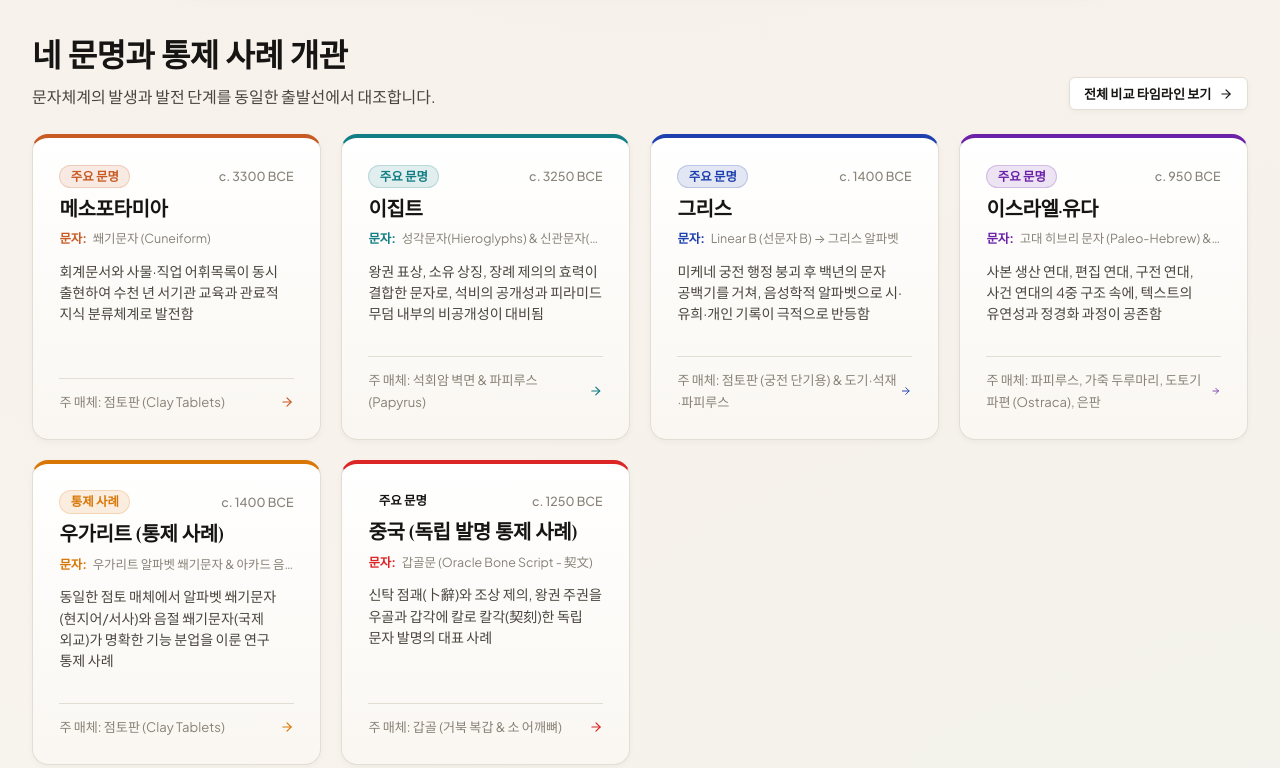
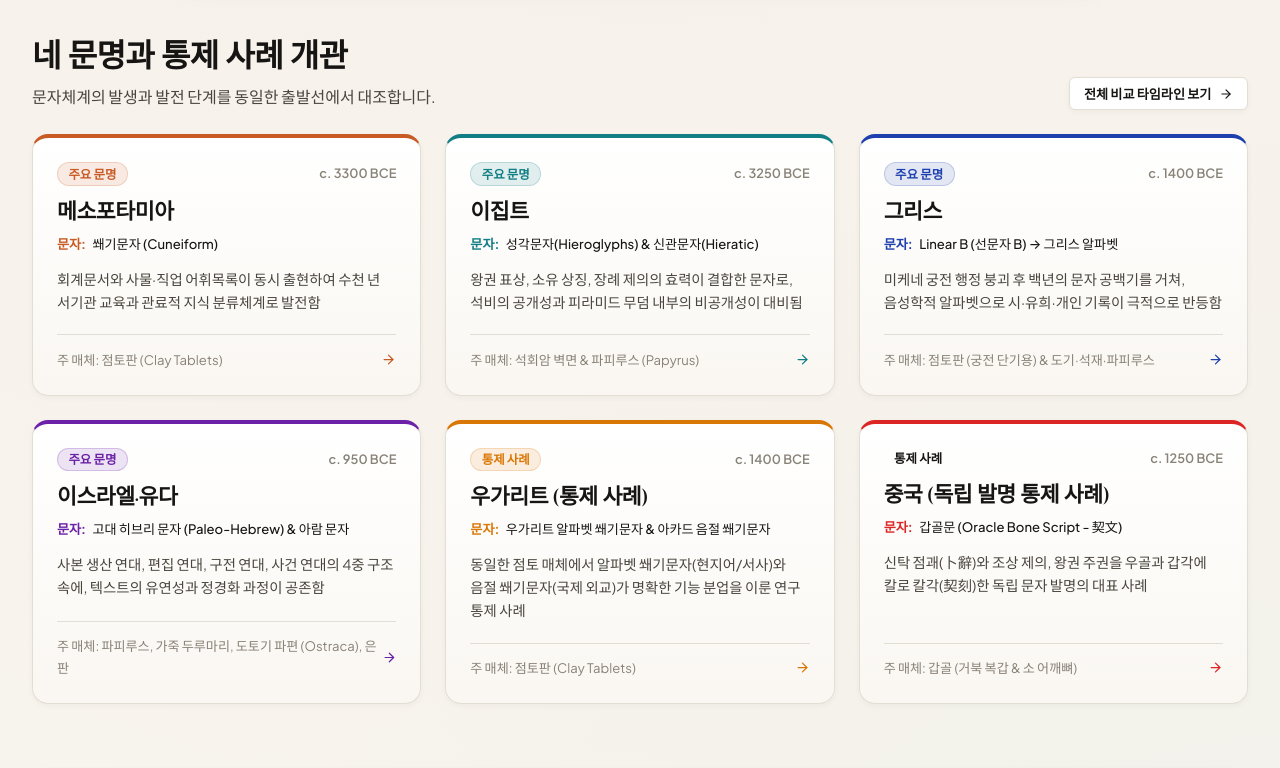
Before and after one commit to YgHnSIM/after-the-ledger, a React (Vite) app: page / in a window 1280 px wide. Shown: the part 700-1468 px from the top of the page. Built offline with nearby package versions, Linux system fonts and the light colour scheme; a web font is replaced by a local one.

Commit message:
fix(home): balance card grid to 3x2 and eliminate text truncation
- Switch lopsided 5+1 card grid layout to balanced 3x2 grid in HomeView
- Eliminate text truncation on card descriptions

```diff
--- a/src/components/HomeView.tsx
+++ b/src/components/HomeView.tsx
@@ -128,47 +128,49 @@ export const HomeView: React.FC<HomeViewProps> = ({ onNavigateTab }) => {
           </button>
         </div>
 
-        <div style={{ display: 'grid', gridTemplateColumns: 'repeat(auto-fit, minmax(240px, 1fr))', gap: '1.25rem' }}>
+        <div style={{ display: 'grid', gridTemplateColumns: 'repeat(auto-fill, minmax(340px, 1fr))', gap: '1.5rem' }}>
           {civList.map((civ) => (
             <div
               key={civ.id}
-              className="card card-hover"
+              className="card card-hover glass-card"
               onClick={() => onNavigateTab('civilizations', civ.id)}
               style={{
                 cursor: 'pointer',
                 display: 'flex',
                 flexDirection: 'column',
                 justifyContent: 'space-between',
-                borderTop: `4px solid ${civ.accentColor}`
+                borderTop: `4px solid ${civ.accentColor}`,
+                padding: '1.5rem',
+                minHeight: '260px'
               }}
             >
               <div>
-                <div style={{ display: 'flex', justifyContent: 'space-between', alignItems: 'center', marginBottom: '0.6rem' }}>
+                <div style={{ display: 'flex', justifyContent: 'space-between', alignItems: 'center', marginBottom: '0.75rem' }}>
                   <span className={`civ-tag civ-${civ.id}`}>
-                    {civ.id === 'ugarit' ? '통제 사례' : '주요 문명'}
+                    {civ.id === 'ugarit' || civ.id === 'china' ? '통제 사례' : '주요 문명'}
                   </span>
-                  <span style={{ fontSize: '0.78rem', color: 'var(--text-muted)', fontWeight: 500, whiteSpace: 'nowrap' }}>
+                  <span style={{ fontSize: '0.8rem', color: 'var(--text-muted)', fontWeight: 600, whiteSpace: 'nowrap' }}>
                     c. {civ.scriptEmergenceBCE} BCE
                   </span>
                 </div>
 
-                <h3 style={{ fontSize: '1.25rem', marginBottom: '0.35rem', fontFamily: 'var(--font-serif)', color: 'var(--text-primary)', lineHeight: 1.25 }}>
+                <h3 style={{ fontSize: '1.35rem', marginBottom: '0.45rem', fontFamily: 'var(--font-serif)', color: 'var(--text-primary)', lineHeight: 1.3 }}>
                   {civ.nameKo}
                 </h3>
 
-                <div style={{ fontSize: '0.78rem', color: 'var(--text-muted)', marginBottom: '0.75rem', display: 'flex', alignItems: 'center', gap: '0.35rem', overflow: 'hidden' }}>
+                <div style={{ fontSize: '0.82rem', color: 'var(--text-secondary)', marginBottom: '0.85rem', display: 'flex', alignItems: 'flex-start', gap: '0.4rem' }}>
                   <span style={{ fontWeight: 700, color: civ.accentColor, whiteSpace: 'nowrap', flexShrink: 0 }}>문자:</span>
-                  <span style={{ whiteSpace: 'nowrap', overflow: 'hidden', textOverflow: 'ellipsis' }}>{civ.scriptName}</span>
+                  <span style={{ color: 'var(--text-primary)', fontWeight: 500 }}>{civ.scriptName}</span>
                 </div>
 
-                <p style={{ fontSize: '0.88rem', color: 'var(--text-secondary)', lineHeight: 1.5, marginBottom: '1rem' }}>
+                <p style={{ fontSize: '0.9rem', color: 'var(--text-secondary)', lineHeight: 1.6, marginBottom: '1.25rem' }}>
                   {civ.oneSentenceSummary}
                 </p>
               </div>
 
-              <div style={{ borderTop: '1px solid var(--border-color)', paddingTop: '0.75rem', marginTop: '1rem', display: 'flex', justifyContent: 'space-between', alignItems: 'center', fontSize: '0.82rem', color: 'var(--text-muted)' }}>
+              <div style={{ borderTop: '1px solid var(--border-color)', paddingTop: '0.85rem', display: 'flex', justifyContent: 'space-between', alignItems: 'center', fontSize: '0.82rem', color: 'var(--text-muted)' }}>
                 <span>주 매체: {civ.primaryMedia}</span>
-                <ArrowRight size={14} style={{ color: civ.accentColor }} />
+                <ArrowRight size={15} style={{ color: civ.accentColor }} />
               </div>
             </div>
           ))}
```
